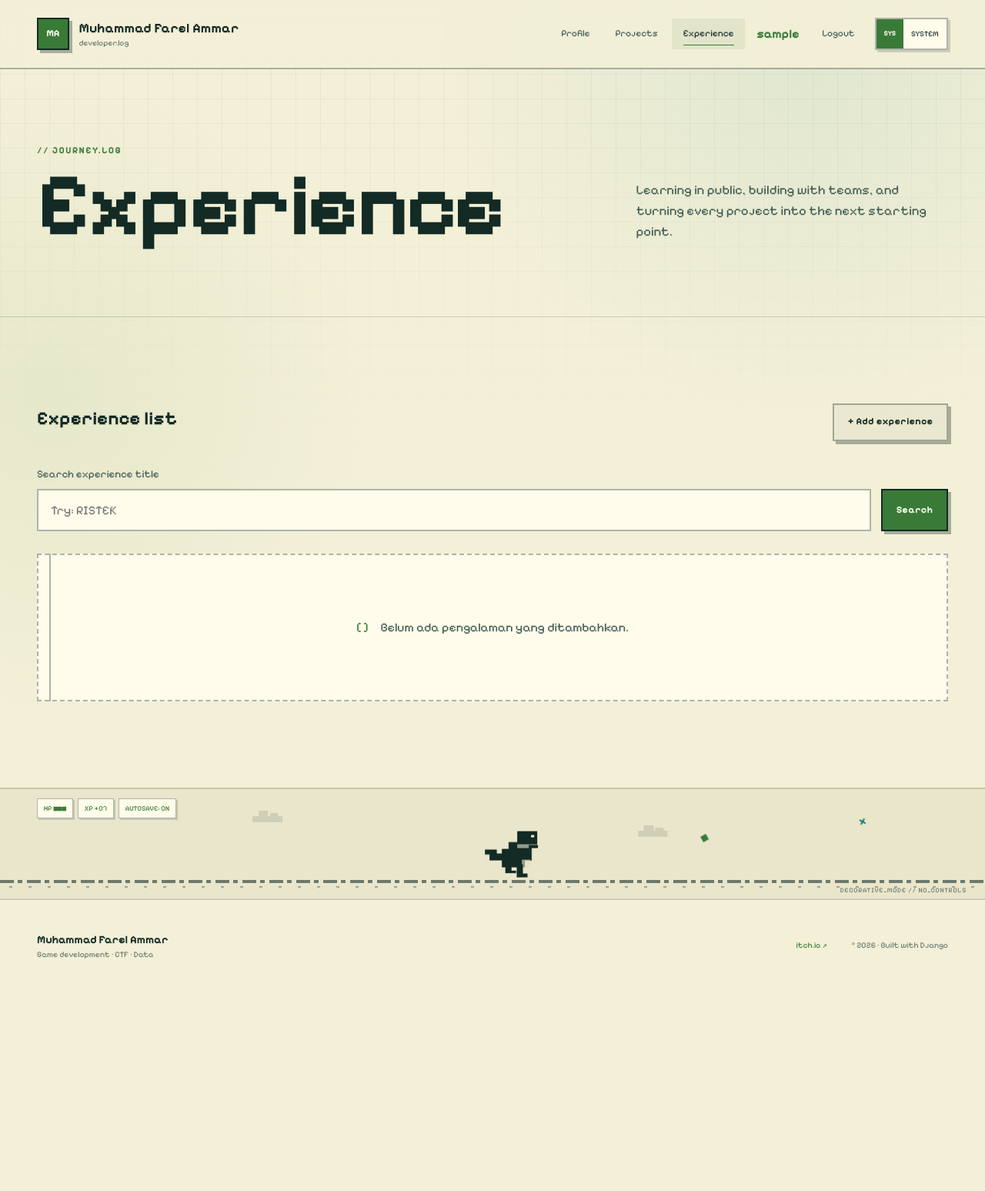
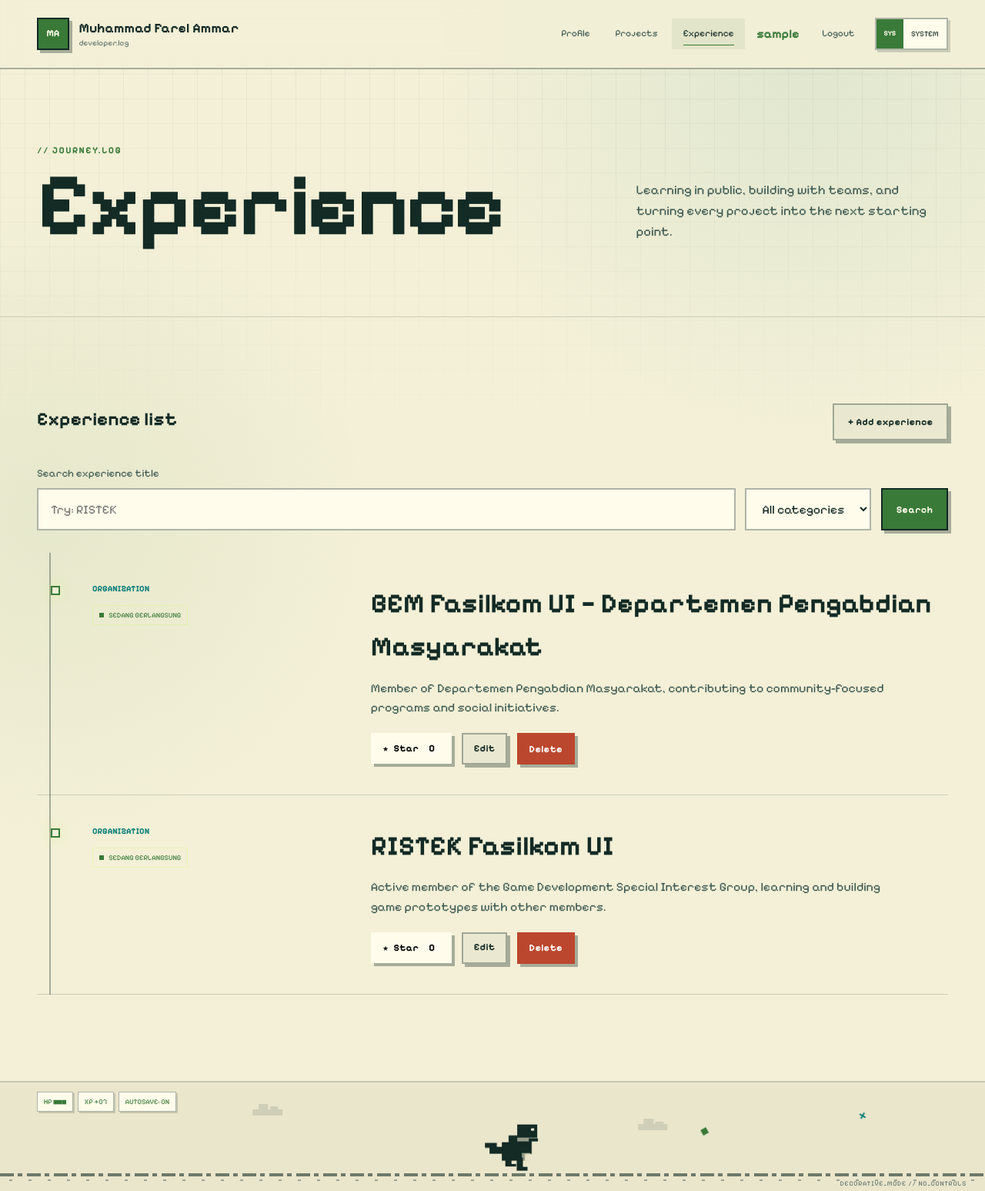
Before and after one commit to marlioboro/PBP, a Django app: page /experience/ in a window 1280 px wide. Shown: the top 1547 px of the page at 77% size. Before the commit the page ends 1245 px from the top, so only its background shows below. Run offline with Django 5.2, Linux system fonts and the light colour scheme; a user stored in the database is signed in; data comes from the database, SQL or seed files in the repository; tables that the repository leaves empty hold one stand-in row (values such as "Sample post").

Commit message:
feat: add interactive experience archive and modal

```diff
--- a/static/css/style.css
+++ b/static/css/style.css
@@ -1101,6 +1101,27 @@
     font: inherit;
 }
 
+.project-search select {
+    min-height: 3rem;
+    padding: 0.78rem 1rem;
+    color: var(--text);
+    background: var(--surface);
+    border: 2px solid var(--line-strong);
+    font: inherit;
+}
+
+.sr-only {
+    position: absolute;
+    width: 1px;
+    height: 1px;
+    padding: 0;
+    margin: -1px;
+    overflow: hidden;
+    clip: rect(0, 0, 0, 0);
+    white-space: nowrap;
+    border: 0;
+}
+
 .project-card {
     min-width: 0;
     overflow: hidden;
--- /dev/null
+++ b/static/js/experience.js
@@ -0,0 +1,223 @@
+(() => {
+    const config = document.getElementById('experience-config').dataset;
+    const list = document.getElementById('experience-list');
+    const loading = document.getElementById('experience-loading');
+    const error = document.getElementById('experience-error');
+    const empty = document.getElementById('experience-empty');
+    const search = document.getElementById('experience-title-search');
+    const category = document.getElementById('experience-category-search');
+    const clear = document.getElementById('clear-experience-search');
+    const form = document.getElementById('experience-form');
+    const csrfToken = document.querySelector('[name="csrfmiddlewaretoken"]').value;
+    const uuidMarker = '00000000-0000-0000-0000-000000000000';
+    let controller;
+    let debounceTimer;
+
+    function element(tag, className, value) {
+        const node = document.createElement(tag);
+        if (className) node.className = className;
+        if (value !== undefined) node.textContent = value;
+        return node;
+    }
+
+    function actionUrl(template, id) {
+        return template.replace(uuidMarker, encodeURIComponent(id));
+    }
+
+    function postForm(action, className) {
+        const node = element('form', className);
+        node.method = 'post';
+        node.action = action;
+        const token = document.createElement('input');
+        token.type = 'hidden';
+        token.name = 'csrfmiddlewaretoken';
+        token.value = csrfToken;
+        node.append(token);
+        return node;
+    }
+
+    function buildExperience(item) {
+        const data = item.fields;
+        const row = element('li', 'timeline-item');
+        const article = document.createElement('article');
+        const marker = element('div', 'timeline-marker');
+        marker.setAttribute('aria-hidden', 'true');
+        marker.append(document.createElement('span'));
+
+        const meta = element('div', 'timeline-meta');
+        meta.append(element('p', '', data.category));
+        const status = element('span', `status-chip${data.is_ongoing ? ' status-live' : ''}`, data.is_ongoing ? 'Sedang berlangsung' : 'Selesai');
+        if (data.is_ongoing) status.prepend(document.createElement('i'));
+        meta.append(status);
+
+        const content = element('div', 'timeline-content');
+        content.append(element('h3', '', data.title), element('p', '', data.description));
+        const actions = element('div', 'timeline-actions');
+
+        const star = postForm(actionUrl(config.starUrl, item.pk), 'star-form');
+        const starButton = element('button', `button button-star${data.is_starred ? ' is-starred' : ''}`);
+        starButton.type = 'submit';
+        starButton.title = data.star_count ? `Starred by ${data.starred_by_names}` : 'Be the first to star this experience';
+        const icon = element('span', '', '★ ');
+        icon.setAttribute('aria-hidden', 'true');
+        starButton.append(icon, element('span', 'star-label', data.is_starred ? 'Unstar' : 'Star'), element('span', 'star-count', String(data.star_count)));
+        star.append(starButton);
+        actions.append(star);
+
+        if (config.canEdit === 'true') {
+            const edit = element('a', 'button button-ghost', 'Edit');
+            edit.href = actionUrl(config.editUrl, item.pk);
+            actions.append(edit);
+        }
+
+        if (config.isSuperuser === 'true') {
+            const deleteButton = element('button', 'button button-danger', 'Delete');
+            deleteButton.type = 'button';
+            deleteButton.dataset.deleteDialog = `delete-experience-${item.pk}`;
+            actions.append(deleteButton);
+
+            const dialog = element('dialog', 'project-delete-modal');
+            dialog.id = deleteButton.dataset.deleteDialog;
+            const dialogContent = element('div', 'project-delete-modal-content');
+            dialogContent.append(element('p', 'section-label', '// CONFIRM_DELETE'), element('h4', '', 'Delete experience?'), element('p', '', `"${data.title}" akan dihapus dari database. Aksi ini tidak bisa dibatalkan.`));
+            const dialogActions = element('div', 'project-delete-modal-actions');
+            const cancel = element('form', '');
+            cancel.method = 'dialog';
+            const cancelButton = element('button', 'button button-ghost', 'Cancel');
+            cancelButton.type = 'submit';
+            cancel.append(cancelButton);
+            const deletion = postForm(actionUrl(config.deleteUrl, item.pk), '');
+            const confirm = element('button', 'button button-danger', 'Yes, delete');
+            confirm.type = 'submit';
+            deletion.append(confirm);
+            dialogActions.append(cancel, deletion);
+            dialogContent.append(dialogActions);
+            dialog.append(dialogContent);
+            row.append(dialog);
+        }
+
+        content.append(actions);
+        article.append(marker, meta, content);
+        row.prepend(article);
+        return row;
+    }
+
+    function showState(current) {
+        for (const [name, node] of Object.entries({ loading, error, empty, list })) {
+            node.classList.toggle('hide', name !== current);
+        }
+    }
+
+    async function fetchExperiences() {
+        if (controller) controller.abort();
+        const requestController = new AbortController();
+        controller = requestController;
+        showState('loading');
+        const params = new URLSearchParams();
+        if (search.value.trim()) params.set('title', search.value.trim());
+        if (category.value) params.set('category', category.value);
+        clear.hidden = !params.size;
+        const url = params.size ? `${config.apiUrl}?${params}` : config.apiUrl;
+        try {
+            const response = await fetch(url, { headers: { Accept: 'application/json' }, signal: requestController.signal });
+            if (!response.ok) throw new Error(`HTTP ${response.status}`);
+            const records = await response.json();
+            if (controller !== requestController) return;
+            list.replaceChildren(...records.map(buildExperience));
+            showState(records.length ? 'list' : 'empty');
+        } catch (failure) {
+            if (failure.name !== 'AbortError') {
+                console.error('Unable to load experiences:', failure);
+                showState('error');
+            }
+        }
+    }
+
+    search.addEventListener('input', () => {
+        clearTimeout(debounceTimer);
+        debounceTimer = setTimeout(fetchExperiences, 300);
+    });
+    category.addEventListener('change', () => {
+        clearTimeout(debounceTimer);
+        fetchExperiences();
+    });
+    document.getElementById('experience-search-form').addEventListener('submit', (event) => {
+        event.preventDefault();
+        clearTimeout(debounceTimer);
+        fetchExperiences();
+    });
+    clear.addEventListener('click', () => {
+        search.value = '';
+        category.value = '';
+        fetchExperiences();
+        search.focus();
+    });
+    document.getElementById('retry-experiences').addEventListener('click', fetchExperiences);
+
+    list.addEventListener('submit', async (event) => {
+        const starForm = event.target;
+        if (!starForm.matches('.star-form') || config.isAuthenticated !== 'true') return;
+        event.preventDefault();
+        const button = starForm.querySelector('button');
+        button.disabled = true;
+        try {
+            const response = await fetch(starForm.action, {
+                method: 'POST',
+                headers: { 'X-CSRFToken': csrfToken, Accept: 'application/json' },
+                body: new FormData(starForm),
+            });
+            if (!response.ok) throw new Error(`HTTP ${response.status}`);
+            const result = await response.json();
+            button.classList.toggle('is-starred', result.is_starred);
+            button.querySelector('.star-label').textContent = result.is_starred ? 'Unstar' : 'Star';
+            button.querySelector('.star-count').textContent = result.star_count;
+            button.title = result.star_count ? `Starred by ${result.starred_by_names}` : 'Be the first to star this experience';
+        } catch (failure) {
+            console.error('Unable to update star:', failure);
+            showToast('Gagal memberi star', 'Silakan coba lagi.', 'error');
+        } finally {
+            button.disabled = false;
+        }
+    });
+
+    if (form) {
+        form.addEventListener('submit', async (event) => {
+            event.preventDefault();
+            const submit = form.querySelector('[type="submit"]');
+            submit.disabled = true;
+            form.querySelectorAll('[data-error-for]').forEach((node) => { node.textContent = ''; });
+            try {
+                const response = await fetch(config.createUrl, {
+                    method: 'POST',
+                    headers: { 'X-CSRFToken': csrfToken, Accept: 'application/json' },
+                    body: new FormData(form),
+                });
+                const result = await response.json().catch(() => ({}));
+                if (!response.ok) {
+                    if (result.errors) {
+                        form.querySelectorAll('[data-error-for]').forEach((node) => {
+                            const fieldErrors = result.errors[node.dataset.errorFor] || [];
+                            node.textContent = fieldErrors.map((item) => item.message).join(' ');
+                        });
+                    }
+                    const message = result.errors
+                        ? Object.values(result.errors).flat().map((item) => item.message).join(' ')
+                        : result.message || `HTTP ${response.status}`;
+                    showToast('Gagal menambah pengalaman', message, 'error');
+                    return;
+                }
+                form.reset();
+                document.getElementById('add-experience-modal').hidePopover();
+                showToast('Berhasil', 'Pengalaman baru berhasil ditambahkan!', 'success');
+                fetchExperiences();
+            } catch (failure) {
+                console.error('Unable to add experience:', failure);
+                showToast('Gagal menambah pengalaman', 'Tidak dapat terhubung ke server.', 'error');
+            } finally {
+                submit.disabled = false;
+            }
+        });
+    }
+
+    fetchExperiences();
+})();
--- /dev/null
+++ b/templates/components/experience_form_modal.html
@@ -0,0 +1,23 @@
+<div id="add-experience-modal" class="project-form-modal" popover="auto" role="dialog" aria-labelledby="add-experience-modal-title">
+    <button class="project-form-modal-backdrop" type="button" popovertarget="add-experience-modal" popovertargetaction="hide" aria-label="Close add experience form"></button>
+    <div class="project-form-modal-content">
+        <button class="project-form-modal-close" type="button" popovertarget="add-experience-modal" popovertargetaction="hide" aria-label="Close add experience form">×</button>
+        <p class="section-label">// NEW_JOURNEY</p>
+        <h2 id="add-experience-modal-title">Add experience</h2>
+        <form id="experience-form" class="project-form" method="post" action="{% url 'main:create_experience' %}">
+            {% csrf_token %}
+            {% for field in form %}
+                <div class="form-field{% if field.field.widget.input_type == 'checkbox' %} form-field-checkbox{% endif %}">
+                    <label for="{{ field.id_for_label }}">{{ field.label }}{% if field.field.required %} <span aria-hidden="true">*</span>{% endif %}</label>
+                    {{ field }}
+                    {% if field.help_text %}<small>{{ field.help_text }}</small>{% endif %}
+                    <div class="field-errors" data-error-for="{{ field.name }}"></div>
+                </div>
+            {% endfor %}
+            <div class="form-actions">
+                <button class="button button-primary" type="submit">Save experience</button>
+                <button class="button button-ghost" type="button" popovertarget="add-experience-modal" popovertargetaction="hide">Cancel</button>
+            </div>
+        </form>
+    </div>
+</div>
--- a/templates/experience.html
+++ b/templates/experience.html
@@ -20,61 +20,39 @@
             <div class="archive-heading">
                 <h2 id="experience-list-heading">Experience list</h2>
                 {% if user.is_superuser %}
-                    <a class="button button-ghost" href="{% url 'main:create_experience' %}">+ Add experience</a>
+                    <button class="button button-ghost" type="button" popovertarget="add-experience-modal">+ Add experience</button>
                 {% endif %}
             </div>
-            <form class="project-search" method="get" action="{% url 'main:show_experience' %}" role="search">
+            <form id="experience-search-form" class="project-search" role="search">
                 <label for="experience-title-search">Search experience title</label>
                 <div class="project-search-controls">
                     <input id="experience-title-search" name="title" type="search" value="{{ title_query }}" placeholder="Try: RISTEK" autocomplete="off">
+                    <label class="sr-only" for="experience-category-search">Filter by category</label>
+                    <select id="experience-category-search" aria-label="Filter by category">
+                        <option value="">All categories</option>
+                        {% for key, label in experience_categories %}<option value="{{ key }}" {% if category_query == key %}selected{% endif %}>{{ label }}</option>{% endfor %}
+                    </select>
                     <button class="button button-primary" type="submit">Search</button>
-                    {% if title_query %}
-                        <a class="button button-ghost" href="{% url 'main:show_experience' %}">Clear</a>
-                    {% endif %}
+                    <button id="clear-experience-search" class="button button-ghost" type="button" {% if not title_query %}hidden{% endif %}>Clear</button>
                 </div>
             </form>
-            <ol class="timeline-list">
-                {% for experience in experience_list %}
-                    <li class="timeline-item">
-                        <article>
-                            <div class="timeline-marker" aria-hidden="true"><span></span></div>
-                            <div class="timeline-meta">
-                                <p>{{ experience.get_category_display }}</p>
-                                {% if experience.is_ongoing %}
-                                    <span class="status-chip status-live"><i></i> Sedang berlangsung</span>
-                                {% else %}
-                                    <span class="status-chip">Selesai</span>
-                                {% endif %}
-                            </div>
-                            <div class="timeline-content">
-                                <h3>{{ experience.title }}</h3>
-                                <p>{{ experience.description }}</p>
-                                <div class="timeline-actions">
-                                    {% include 'components/experience_star.html' with experience=experience %}
-                                    {% if user.is_superuser or is_editor %}
-                                        <a class="button button-ghost" href="{% url 'main:update_experience' experience.id %}">Edit</a>
-                                    {% endif %}
-                                    {% if user.is_superuser %}
-                                        <button class="button button-danger" type="button" data-delete-dialog="delete-experience-{{ experience.id }}">Delete</button>
-                                    {% endif %}
-                                </div>
-                            </div>
-                        </article>
-                        {% if user.is_superuser %}
-                            {% include 'components/experience_delete_modal.html' %}
-                        {% endif %}
-                    </li>
-                {% empty %}
-                    <li class="empty-state">
-                        <span aria-hidden="true">[ ]</span>
-                        {% if title_query %}
-                            <p>Tidak ada pengalaman dengan judul "{{ title_query }}".</p>
-                        {% else %}
-                            <p>Belum ada pengalaman yang ditambahkan.</p>
-                        {% endif %}
-                    </li>
-                {% endfor %}
-            </ol>
+            <div id="experience-loading" class="empty-state" role="status">Memuat pengalaman...</div>
+            <div id="experience-error" class="empty-state hide" role="alert">Gagal memuat pengalaman. <button id="retry-experiences" class="button button-ghost" type="button">Coba lagi</button></div>
+            <div id="experience-empty" class="empty-state hide" role="status">Belum ada pengalaman yang ditambahkan atau ditemukan.</div>
+            <ol id="experience-list" class="timeline-list hide" aria-live="polite"></ol>
         </div>
     </section>
+    <form class="hide" aria-hidden="true">{% csrf_token %}</form>
+    {% if user.is_superuser %}{% include 'components/experience_form_modal.html' %}{% endif %}
+    <div id="experience-config" hidden
+        data-api-url="{% url 'main:get_experiences_json' %}"
+        data-star-url="{% url 'main:toggle_experience_star' '00000000-0000-0000-0000-000000000000' %}"
+        data-edit-url="{% url 'main:update_experience' '00000000-0000-0000-0000-000000000000' %}"
+        data-delete-url="{% url 'main:delete_experience' '00000000-0000-0000-0000-000000000000' %}"
+        data-create-url="{% url 'main:create_experience_ajax' %}"
+        data-is-superuser="{{ user.is_superuser|yesno:'true,false' }}"
+        data-can-edit="{% if user.is_superuser or is_editor %}true{% else %}false{% endif %}"
+        data-is-authenticated="{{ user.is_authenticated|yesno:'true,false' }}"></div>
+    {% load static %}
+    <script src="{% static 'js/experience.js' %}" defer></script>
 {% endblock %}
```
